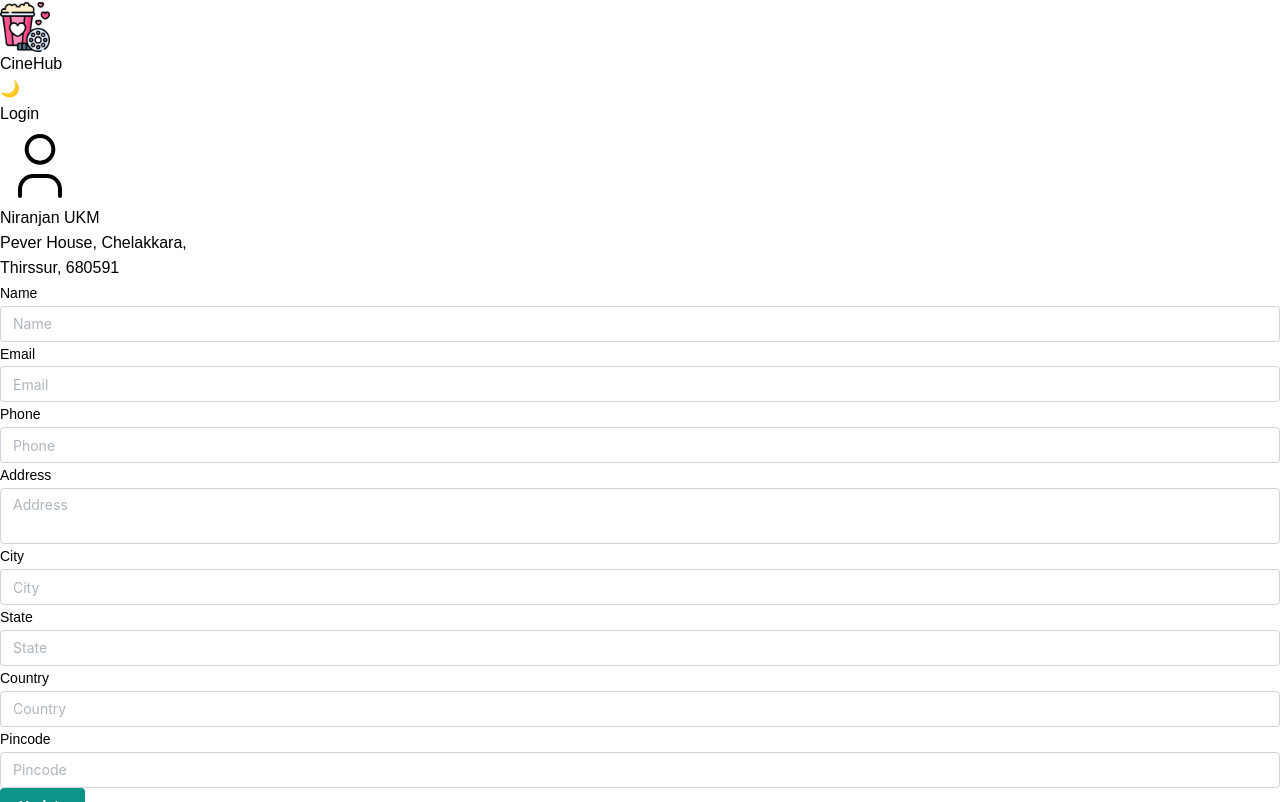
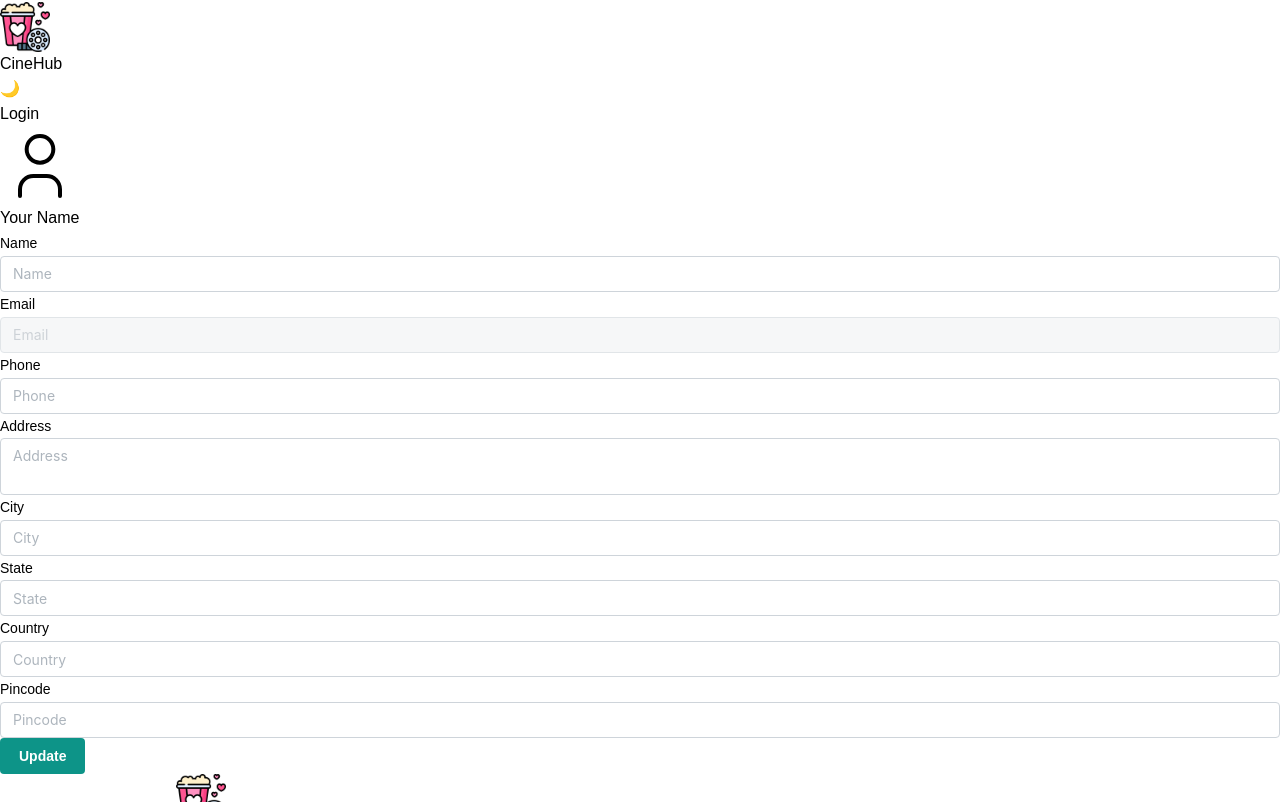
Before and after one commit to NiranjanUkm/MovieTicketBookingApp-frontend, a React (Vite) app: page /profile in a window 1280 px wide. Shown: the part 1278-2080 px from the top of the page. Built offline with nearby package versions, Linux system fonts and the light colour scheme.

Commit message:
Added profile section

```diff
--- a/src/pages/login.tsx
+++ b/src/pages/login.tsx
@@ -51,7 +51,7 @@ const LoginPage: FC<LoginPageProps> = ({ ...props }) => {
             const { email, password } = form.values;
 
             try {
-                const response = await axios.post('https://cinehub-backend.onrender.com/users/login', { email, password });
+                const response = await axios.post('http://localhost:4001/users/login', { email, password });
 
                 // Check if response data contains expected properties
                 if (response.data && response.data.token) {
@@ -105,7 +105,7 @@ const LoginPage: FC<LoginPageProps> = ({ ...props }) => {
             }
 
             try {
-                const response = await axios.post('https://cinehub-backend.onrender.com/users/register', {
+                const response = await axios.post('http://localhost:4001/users/register', {
                     email,
                     username,
                     password,
--- a/src/pages/public/profile.tsx
+++ b/src/pages/public/profile.tsx
@@ -1,12 +1,14 @@
 import { Button, NumberInput, Textarea, TextInput } from '@mantine/core';
 import { useForm } from '@mantine/form';
-import React, { FC } from 'react';
-import { useTheme } from '../../components/ThemeContext'; // Import useTheme
+import React, { FC, useEffect, useState } from 'react';
+import { useTheme } from '../../components/ThemeContext';
+import axios, { AxiosError } from 'axios';
 
-interface ProfilePageProps {}
+const ProfilePage: FC = () => {
+    const { theme } = useTheme();
+    const [loading, setLoading] = useState(false);
 
-const ProfilePage: FC<ProfilePageProps> = ({ }) => {
-    const { theme } = useTheme(); // Use the theme context
+    // Form setup
     const form = useForm({
         initialValues: {
             name: '',
@@ -30,117 +32,175 @@ const ProfilePage: FC<ProfilePageProps> = ({ }) => {
         }
     });
 
+    // Fetch user details from backend
+    useEffect(() => {
+        const fetchProfile = async () => {
+            const token = localStorage.getItem('token'); // Get token from localStorage
+            if (!token) {
+                console.error('No token found in localStorage');
+                return;
+            }
+
+            try {
+                const response = await axios.get('https://movieticketbookingapp-backend-1.onrender.com/users/getProfile', {
+                    headers: { Authorization: `Bearer ${token}` } // Include Authorization header
+                });
+                form.setValues(response.data);
+            } catch (error) {
+                if (error instanceof AxiosError) {
+                    console.error('Error fetching profile:', error.response?.data || error.message);
+                } else if (error instanceof Error) {
+                    console.error('Error fetching profile:', error.message);
+                } else {
+                    console.error('An unknown error occurred:', error);
+                }
+            }
+        };
+
+        fetchProfile();
+    }, []);
+
+    // Update user profile
     const handleSubmit = async () => {
-        console.log(form.values);
+        const token = localStorage.getItem('token');
+        if (!token) {
+            console.error('No token found in localStorage');
+            return;
+        }
+
+        try {
+            setLoading(true);
+            await axios.put('https://movieticketbookingapp-backend-1.onrender.com/users/updateProfile', form.values, {
+                headers: { Authorization: `Bearer ${token}` } // Include Authorization header
+            });
+            setLoading(false);
+        } catch (error) {
+            if (error instanceof AxiosError) {
+                console.error('Error updating profile:', error.response?.data || error.message);
+            } else if (error instanceof Error) {
+                console.error('Error updating profile:', error.message);
+            } else {
+                console.error('An unknown error occurred:', error);
+            }
+            setLoading(false);
+        }
     };
 
     return (
         <React.Fragment>
             <div className={`flex flex-col items-center justify-center min-h-dvh ${theme === 'light' ? 'bg-gray-100' : 'bg-gray-900'}`}>
-                <div className={`container mt-5 grid grid-cols-12 rounded-2xl p-4 ${theme === 'light' ? 'bg-white' : 'bg-gray-800'}`}>
-                    <div className="col-span-3 flex flex-col items-center text-center">
-                        <div className={`${theme === 'light' ? 'bg-teal-100' : 'bg-teal-900'} w-36 h-36 flex items-center justify-center rounded-full`}>
+                <div className={`container max-w-4xl mx-auto mt-10 p-8 rounded-2xl shadow-lg ${theme === 'light' ? 'bg-white' : 'bg-gray-800'}`}>
+                    <div className="grid grid-cols-1 md:grid-cols-3 gap-8">
+                        {/* Profile Avatar Section */}
+                        <div className="col-span-1 flex flex-col items-center text-center">
+                            <div className={`${theme === 'light' ? 'bg-teal-100' : 'bg-teal-900'} w-36 h-36 flex items-center justify-center rounded-full mb-4`}>
                                 <svg xmlns="http://www.w3.org/2000/svg" width={80} height={80} viewBox="0 0 24 24" fill="none" stroke="currentColor" strokeWidth={1.2} strokeLinecap="round" strokeLinejoin="round" className="icon icon-tabler icons-tabler-outline icon-tabler-user text-teal-500">
                                     <path stroke="none" d="M0 0h24v24H0z" fill="none" />
                                     <path d="M8 7a4 4 0 1 0 8 0a4 4 0 0 0 -8 0" />
                                     <path d="M6 21v-2a4 4 0 0 1 4 -4h4a4 4 0 0 1 4 4v2" />
                                 </svg>
                             </div>
-                        <p className={`text-xl font-semibold ${theme === 'light' ? 'text-black' : 'text-white'}`}>Niranjan UKM</p>
-                        <p className={`${theme === 'light' ? 'text-gray-700' : 'text-gray-300'}`}>Pever House, Chelakkara,<br />Thirssur, 680591</p>
+                            <p className={`text-xl font-semibold ${theme === 'light' ? 'text-black' : 'text-white'}`}>{form.values.name || 'Your Name'}</p>
+                            <p className={`${theme === 'light' ? 'text-gray-700' : 'text-gray-300'}`}>
+                                {form.values.address && `${form.values.address}, ${form.values.city}, ${form.values.state}, ${form.values.pincode}`}
+                            </p>
                         </div>
-                    <form onSubmit={form.onSubmit(() => handleSubmit())} className="col-span-9">
-                        <div className='grid grid-cols-3 gap-5'>
+
+                        {/* Profile Form Section */}
+                        <form onSubmit={form.onSubmit(() => handleSubmit())} className="col-span-2">
+                            <div className="space-y-6">
+                                <div className="grid grid-cols-1 md:grid-cols-2 gap-6">
                                     <TextInput
-                                label='Name'
-                                placeholder='Name'
-                                className='mb-4'
-                                styles={{
-                                    label: { color: theme === 'light' ? '#000' : '#fff' },
-                                    input: { backgroundColor: theme === 'light' ? '#fff' : '#374151', color: theme === 'light' ? '#000' : '#fff' }
+                                        label="Name"
+                                        placeholder="Name"
+                                        {...form.getInputProps('name')}
+                                        classNames={{
+                                            input: theme === 'light' ? 'bg-white' : 'bg-gray-700 text-white',
+                                            label: theme === 'light' ? 'text-gray-700' : 'text-gray-300',
                                         }}
-                                {...form.getInputProps('name')}
                                     />
                                     <TextInput
-                                label='Email'
-                                placeholder='Email'
-                                className='mb-4'
-                                styles={{
-                                    label: { color: theme === 'light' ? '#000' : '#fff' },
-                                    input: { backgroundColor: theme === 'light' ? '#fff' : '#374151', color: theme === 'light' ? '#000' : '#fff' }
+                                        label="Email"
+                                        placeholder="Email"
+                                        disabled
+                                        {...form.getInputProps('email')}
+                                        classNames={{
+                                            input: theme === 'light' ? 'bg-white' : 'bg-gray-700 text-white',
+                                            label: theme === 'light' ? 'text-gray-700' : 'text-gray-300',
                                         }}
-                                {...form.getInputProps('email')}
-                            />
-                            <NumberInput
-                                hideControls
-                                label='Phone'
-                                placeholder='Phone'
-                                className='mb-4'
-                                styles={{
-                                    label: { color: theme === 'light' ? '#000' : '#fff' },
-                                    input: { backgroundColor: theme === 'light' ? '#fff' : '#374151', color: theme === 'light' ? '#000' : '#fff' }
-                                }}
-                                {...form.getInputProps('phone')}
                                     />
                                 </div>
+                                <NumberInput
+                                    label="Phone"
+                                    placeholder="Phone"
+                                    hideControls
+                                    {...form.getInputProps('phone')}
+                                    onChange={(value) => form.setFieldValue('phone', value?.toString() || '')}
+                                    classNames={{
+                                        input: theme === 'light' ? 'bg-white' : 'bg-gray-700 text-white',
+                                        label: theme === 'light' ? 'text-gray-700' : 'text-gray-300',
+                                    }}
+                                />
                                 <Textarea
-                            label='Address'
-                            placeholder='Address'
-                            className='mb-4'
-                            styles={{
-                                label: { color: theme === 'light' ? '#000' : '#fff' },
-                                input: { backgroundColor: theme === 'light' ? '#fff' : '#374151', color: theme === 'light' ? '#000' : '#fff' }
+                                    label="Address"
+                                    placeholder="Address"
+                                    {...form.getInputProps('address')}
+                                    classNames={{
+                                        input: theme === 'light' ? 'bg-white' : 'bg-gray-700 text-white',
+                                        label: theme === 'light' ? 'text-gray-700' : 'text-gray-300',
                                     }}
-                            {...form.getInputProps('address')}
                                 />
-                        <div className='grid grid-cols-2 gap-5'>
+                                <div className="grid grid-cols-1 md:grid-cols-2 gap-6">
                                     <TextInput
-                                label='City'
-                                placeholder='City'
-                                className='mb-4'
-                                styles={{
-                                    label: { color: theme === 'light' ? '#000' : '#fff' },
-                                    input: { backgroundColor: theme === 'light' ? '#fff' : '#374151', color: theme === 'light' ? '#000' : '#fff' }
+                                        label="City"
+                                        placeholder="City"
+                                        {...form.getInputProps('city')}
+                                        classNames={{
+                                            input: theme === 'light' ? 'bg-white' : 'bg-gray-700 text-white',
+                                            label: theme === 'light' ? 'text-gray-700' : 'text-gray-300',
                                         }}
-                                {...form.getInputProps('city')}
                                     />
                                     <TextInput
-                                label='State'
-                                placeholder='State'
-                                className='mb-4'
-                                styles={{
-                                    label: { color: theme === 'light' ? '#000' : '#fff' },
-                                    input: { backgroundColor: theme === 'light' ? '#fff' : '#374151', color: theme === 'light' ? '#000' : '#fff' }
+                                        label="State"
+                                        placeholder="State"
+                                        {...form.getInputProps('state')}
+                                        classNames={{
+                                            input: theme === 'light' ? 'bg-white' : 'bg-gray-700 text-white',
+                                            label: theme === 'light' ? 'text-gray-700' : 'text-gray-300',
                                         }}
-                                {...form.getInputProps('state')}
                                     />
                                 </div>
-                        <div className='grid grid-cols-2 gap-5'>
+                                <div className="grid grid-cols-1 md:grid-cols-2 gap-6">
                                     <TextInput
-                                label='Country'
-                                placeholder='Country'
-                                className='mb-4'
-                                styles={{
-                                    label: { color: theme === 'light' ? '#000' : '#fff' },
-                                    input: { backgroundColor: theme === 'light' ? '#fff' : '#374151', color: theme === 'light' ? '#000' : '#fff' }
+                                        label="Country"
+                                        placeholder="Country"
+                                        {...form.getInputProps('country')}
+                                        classNames={{
+                                            input: theme === 'light' ? 'bg-white' : 'bg-gray-700 text-white',
+                                            label: theme === 'light' ? 'text-gray-700' : 'text-gray-300',
                                         }}
-                                {...form.getInputProps('country')}
                                     />
                                     <TextInput
-                                label='Pincode'
-                                placeholder='Pincode'
-                                className='mb-4'
-                                styles={{
-                                    label: { color: theme === 'light' ? '#000' : '#fff' },
-                                    input: { backgroundColor: theme === 'light' ? '#fff' : '#374151', color: theme === 'light' ? '#000' : '#fff' }
+                                        label="Pincode"
+                                        placeholder="Pincode"
+                                        {...form.getInputProps('pincode')}
+                                        classNames={{
+                                            input: theme === 'light' ? 'bg-white' : 'bg-gray-700 text-white',
+                                            label: theme === 'light' ? 'text-gray-700' : 'text-gray-300',
                                         }}
-                                {...form.getInputProps('pincode')}
                                     />
                                 </div>
-                        <Button className='mt-4' type='submit' style={{ backgroundColor: '#0d9488' }}>
+                                <Button
+                                    className="mt-6 w-full md:w-auto"
+                                    type="submit"
+                                    style={{ backgroundColor: '#0d9488' }}
+                                    loading={loading}
+                                >
                                     Update
                                 </Button>
+                            </div>
                         </form>
+                    </div>
                 </div>
             </div>
         </React.Fragment>
```
Also changed, not shown: src/components/navbar.tsx (+34 -7 lines), 1 other file (tests, documents, lock files or other folders). Lines whose indentation alone changed are shown as unchanged.
